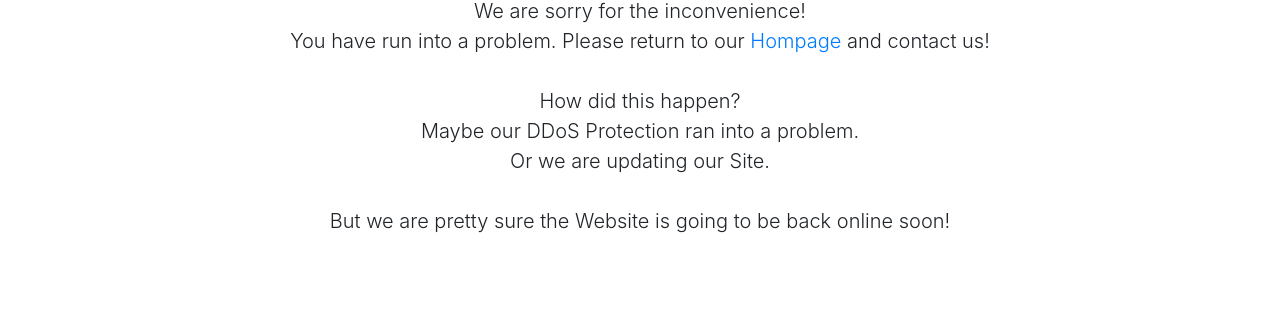
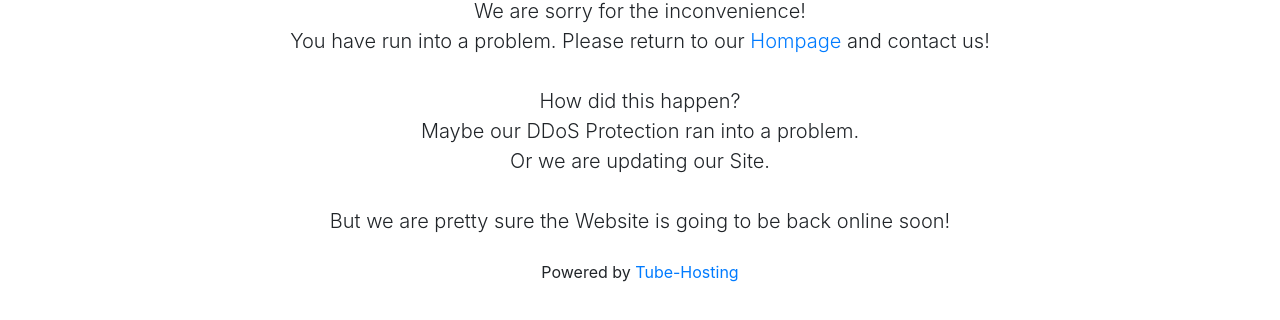
Before and after one commit to Ree6-Applications/Ree6-Website, a plain HTML site: page maintenance.html in a window 1280 px wide. Shown: the part 154-474 px from the top of the page. Drawn offline with nearby package versions, Linux system fonts and the light colour scheme.

Commit message:
Update "Information"
+ Added Poewered by Tube-Hosting on sites because its a part of the
partnership

```diff
--- a/maintenance.html
+++ b/maintenance.html
@@ -51,7 +51,9 @@
             </p>
          </div>
       </section>
-      <footer class="footer text-center"></footer>
+      <footer class="footer text-center">
+        <p>Powered by <a href ="https://tube-hosting.de">Tube-Hosting</a></p>
+      </footer>
       <script type="text/javascript">(function(){window['__CF$cv$params']={r:'6892f4883eafdfbb',m:'N1FXkoAwDX1WJJi_shXHpwuVePVV_EOqoj3nE7GyHcU-1630713811-0-AVZ8ndOeRJAg2os1Vi8wj4Qaup9gVI+Y7KbsPlhZjdsbEpXtqh65jLMZY73m6UAZaLlQ5s6nnalFLmD8r3QNegkrEUhn6v0l+mmcMkq81/MhOUemjoUBRNkvnuRqz5oSew==',s:[0x6e6e5a8f4b,0x7ad395be4f],}})();</script>
    </body>
 </html>
```
Also changed, not shown: deletereq.html (+1 -0 lines), error.html (+1 -0 lines), index.html (+1 -0 lines), inforeq.html (+1 -0 lines), notfound.html (+1 -0 lines), team.html (+1 -0 lines).
